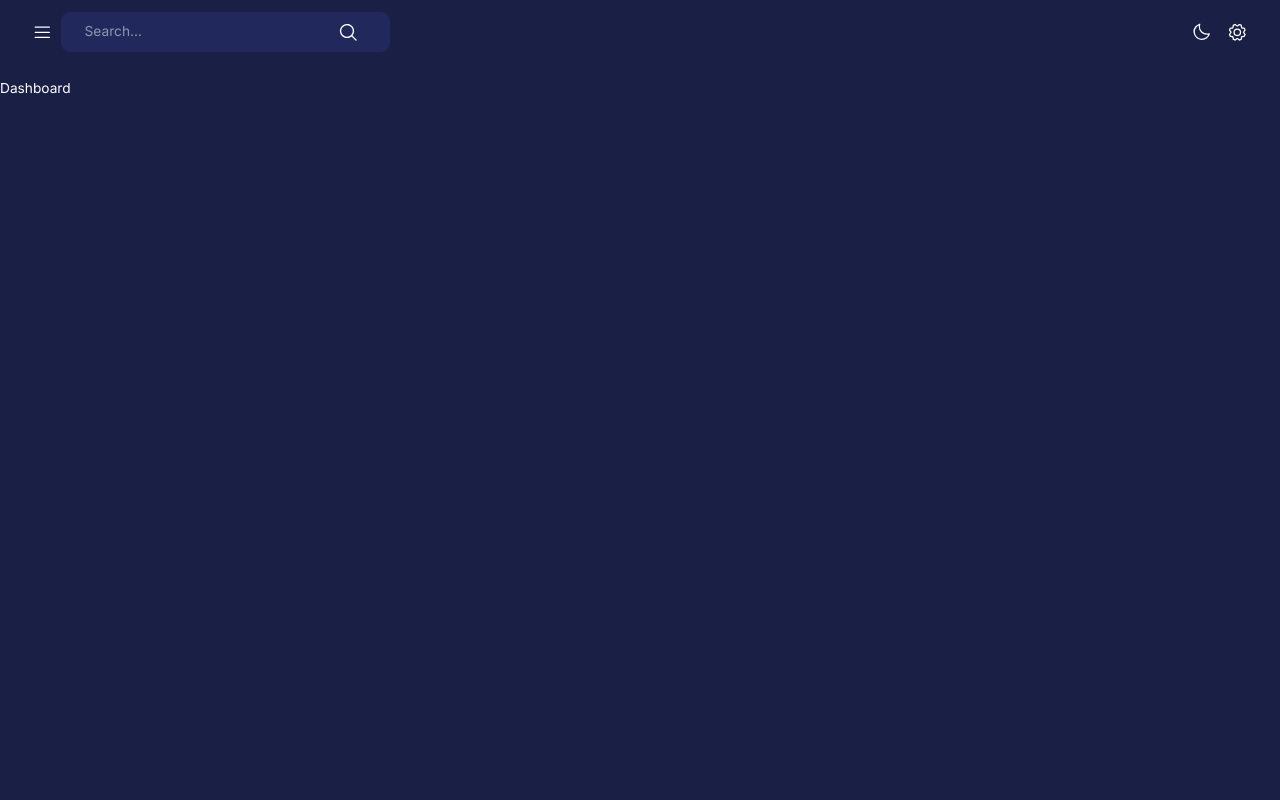
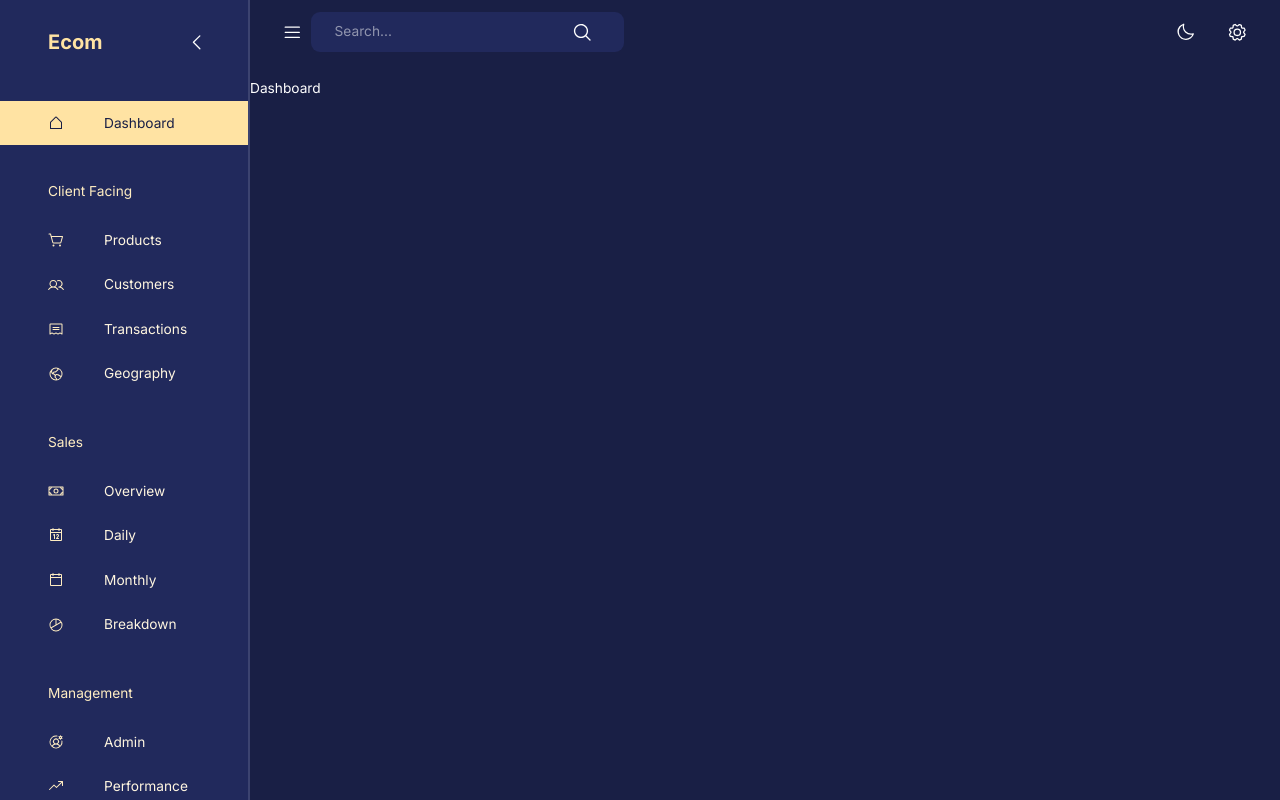
Before and after one commit to SushiJ/react-dash, a React (Vite) app in the folder web/: page /dashboard in a window 1280 px wide. Built offline with nearby package versions, Linux system fonts and the light colour scheme.

Commit message:
web: Added sidebar

```diff
--- a/web/src/components/Layout.tsx
+++ b/web/src/components/Layout.tsx
@@ -1,12 +1,22 @@
-import { Box } from "@mui/material";
+import { Box, useMediaQuery } from "@mui/material";
 import { Outlet } from "react-router-dom";
 import Navbar from "./Navbar";
+import { useState } from "react";
+import Sidebar from "./Sidebar";
 
 export default function Layout() {
+  const isMobile = useMediaQuery("(max-width: 600px)");
+  const [sidebarOpen, setSidebarOpen] = useState<boolean>(true);
   return (
-    <Box width={"100%"} height={"100%"}>
-      <Box>
-        <Navbar />
+    <Box display={!isMobile ? "flex" : "block"} width={"100%"} height={"100%"}>
+      <Sidebar
+        drawerWidth="250px"
+        isMobile
+        sidebarOpen={sidebarOpen}
+        setSidebarOpen={setSidebarOpen}
+      />
+      <Box flexGrow={1}>
+        <Navbar sidebarOpen setSidebarOpen={setSidebarOpen} />
         <Outlet />
       </Box>
     </Box>
--- a/web/src/components/Navbar.tsx
+++ b/web/src/components/Navbar.tsx
@@ -1,11 +1,4 @@
-import {
-  AppBar,
-  Box,
-  IconButton,
-  InputBase,
-  Toolbar,
-  useTheme,
-} from "@mui/material";
+import { AppBar, Box, IconButton, InputBase, Toolbar } from "@mui/material";
 import {
   Sun,
   Moon,
@@ -15,10 +8,15 @@ import {
   // CaretDown,
 } from "@phosphor-icons/react";
 import { useThemeMode } from "../context/Mode";
-import { ThemeSettingType } from "../theme";
+import useThemeWrapper from "../hooks/useThemeWrapper";
 
-export default function Navbar() {
-  const theme = useTheme<ThemeSettingType>();
+type NavbarProps = {
+  sidebarOpen: boolean;
+  setSidebarOpen: React.Dispatch<React.SetStateAction<boolean>>;
+};
+
+export default function Navbar(props: NavbarProps) {
+  const theme = useThemeWrapper();
   const context = useThemeMode();
 
   function toggleMode() {
@@ -29,7 +27,7 @@ export default function Navbar() {
 
   return (
     <AppBar sx={{ position: "static", background: "none", boxShadow: "none" }}>
-      <Toolbar sx={{ justifyContent: "space-between" }}>
+      <Toolbar sx={{ display: "flex", justifyContent: "space-between" }}>
         <Box
           sx={{
             display: "flex",
@@ -37,7 +35,7 @@ export default function Navbar() {
             alignItems: "center",
           }}
         >
-          <IconButton>
+          <IconButton onClick={() => props.setSidebarOpen((prev) => !prev)}>
             <List />
           </IconButton>
           <Box
@@ -45,7 +43,7 @@ export default function Navbar() {
               display: "flex",
               justifyContent: "space-between",
               alignItems: "center",
-              gap: "3rem",
+              gap: "2rem",
               p: "0.1rem 1.5rem",
               borderRadius: "9px",
             }}
@@ -57,7 +55,7 @@ export default function Navbar() {
             </IconButton>
           </Box>
         </Box>
-        <Box gap="1.5rem">
+        <Box gap="1rem" display="flex">
           <IconButton onClick={toggleMode}>
             {theme.palette.mode === "dark" ? <Moon /> : <Sun />}
           </IconButton>
--- /dev/null
+++ b/web/src/components/Sidebar.tsx
@@ -0,0 +1,208 @@
+import { useEffect, useState } from "react";
+import { useLocation, useNavigate } from "react-router-dom";
+
+import {
+  Box,
+  Drawer,
+  IconButton,
+  List,
+  ListItem,
+  ListItemButton,
+  ListItemIcon,
+  ListItemText,
+  Typography,
+} from "@mui/material";
+import {
+  Calendar,
+  CalendarBlank,
+  CaretLeft,
+  CaretRight,
+  ChartPie,
+  GlobeHemisphereWest,
+  HouseSimple,
+  Money,
+  Receipt,
+  ShoppingCartSimple,
+  TrendUp,
+  UserCircleGear,
+  Users,
+} from "@phosphor-icons/react";
+
+import useThemeWrapper from "../hooks/useThemeWrapper";
+
+type SidebarProps = {
+  drawerWidth: string;
+  isMobile: boolean;
+  sidebarOpen: boolean;
+  setSidebarOpen: React.Dispatch<React.SetStateAction<boolean>>;
+};
+
+const navItems = [
+  {
+    text: "Dashboard",
+    icon: <HouseSimple />,
+  },
+  {
+    text: "Client Facing",
+    icon: null,
+  },
+  {
+    text: "Products",
+    icon: <ShoppingCartSimple />,
+  },
+  {
+    text: "Customers",
+    icon: <Users />,
+  },
+  {
+    text: "Transactions",
+    icon: <Receipt />,
+  },
+  {
+    text: "Geography",
+    icon: <GlobeHemisphereWest />,
+  },
+  {
+    text: "Sales",
+    icon: null,
+  },
+  {
+    text: "Overview",
+    icon: <Money />,
+  },
+  {
+    text: "Daily",
+    icon: <Calendar />,
+  },
+  {
+    text: "Monthly",
+    icon: <CalendarBlank />,
+  },
+  {
+    text: "Breakdown",
+    icon: <ChartPie />,
+  },
+  {
+    text: "Management",
+    icon: null,
+  },
+  {
+    text: "Admin",
+    icon: <UserCircleGear />,
+  },
+  {
+    text: "Performance",
+    icon: <TrendUp />,
+  },
+];
+
+export default function Sidebar(props: SidebarProps) {
+  const [active, setActive] = useState("");
+
+  const { pathname } = useLocation();
+  const navigate = useNavigate();
+
+  const theme = useThemeWrapper();
+
+  useEffect(() => {
+    setActive(pathname.substring(1));
+  }, [pathname]);
+
+  return (
+    <Box component="nav">
+      {!!props.sidebarOpen && (
+        <Drawer
+          open={props.sidebarOpen}
+          onClose={() => props.setSidebarOpen(false)}
+          variant="permanent"
+          anchor="left"
+          sx={{
+            width: props.drawerWidth,
+            "& .MuiDrawer-paper": {
+              color: theme.palette.secondary[200],
+              backgroundColor: theme.palette.background.alt,
+              boxSizing: "border-box",
+              borderWidth: !props.isMobile ? 0 : "2px",
+              width: props.drawerWidth,
+            },
+          }}
+        >
+          <Box width="100%">
+            <Box m="1.5rem 2rem 2rem 3rem">
+              <Box
+                color={theme.palette.secondary.main}
+                display="flex"
+                justifyContent="space-between"
+                alignItems="center"
+              >
+                <Box display="flex" alignItems="center" gap="0.5rem">
+                  <Typography variant="h4" fontWeight="bold">
+                    Ecom
+                  </Typography>
+                </Box>
+                {props.isMobile && (
+                  <IconButton
+                    onClick={() => props.setSidebarOpen((prev) => !prev)}
+                  >
+                    <CaretLeft />
+                  </IconButton>
+                )}
+              </Box>
+            </Box>
+            <List>
+              {navItems.map(({ text, icon }) => {
+                if (!icon) {
+                  return (
+                    <Typography key={text} sx={{ m: "2.25rem 0 1rem 3rem" }}>
+                      {text}
+                    </Typography>
+                  );
+                }
+                const textLower = text.toLowerCase();
+
+                return (
+                  <ListItem key={text} disablePadding>
+                    <ListItemButton
+                      onClick={() => {
+                        navigate(`/${textLower}`);
+                        setActive(textLower);
+                      }}
+                      sx={{
+                        backgroundColor:
+                          active === textLower
+                            ? theme.palette.secondary[300]
+                            : "transparent",
+                        color:
+                          active === textLower
+                            ? theme.palette.primary[600]
+                            : theme.palette.secondary[100],
+                      }}
+                    >
+                      <ListItemIcon
+                        sx={{
+                          ml: "2rem",
+                          color:
+                            active === textLower
+                              ? theme.palette.primary[600]
+                              : theme.palette.secondary[200],
+                          fontSize: "1rem",
+                        }}
+                      >
+                        {icon}
+                      </ListItemIcon>
+                      <ListItemText primary={text}>
+                        {active === textLower && (
+                          <CaretRight style={{ marginLeft: "auto" }} />
+                        )}
+                      </ListItemText>
+                    </ListItemButton>
+                  </ListItem>
+                );
+              })}
+            </List>
+          </Box>
+        </Drawer>
+      )}
+    </Box>
+  );
+}
--- /dev/null
+++ b/web/src/hooks/useThemeWrapper.ts
@@ -0,0 +1,7 @@
+import { useTheme } from "@mui/material";
+import { ThemeSettingType } from "../theme";
+
+export default function useThemeWrapper() {
+  const theme = useTheme<ThemeSettingType>();
+  return theme;
+}
--- a/web/src/theme.ts
+++ b/web/src/theme.ts
@@ -1,3 +1,4 @@
+// TODO: Change the theme later
 export const tokensDark = {
   grey: {
     0: "#ffffff", // manually adjusted
```
